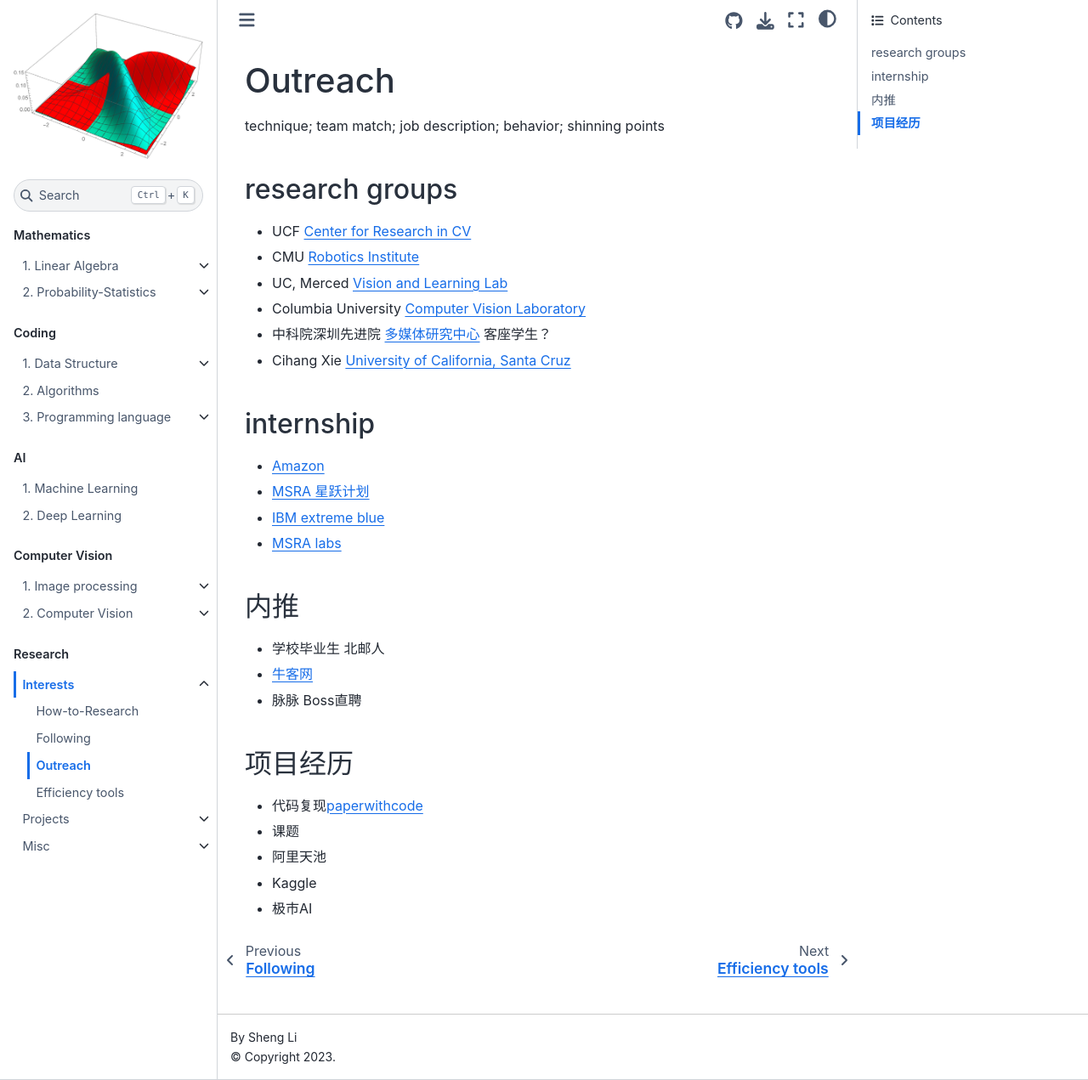
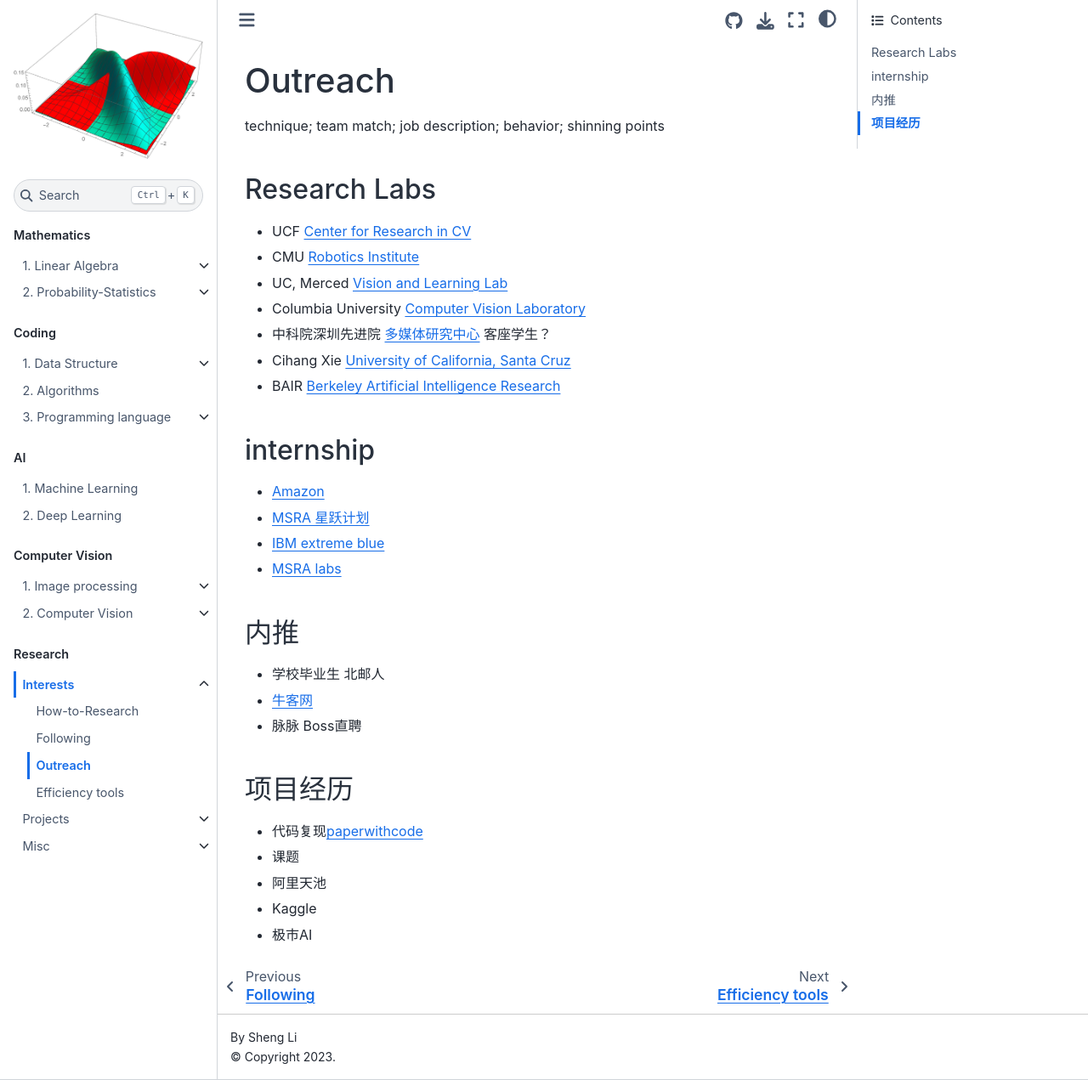
Before and after one commit to EeToSe/EeToSe.github.io, a Jupyter Book: the page built from chapters/10/2/2/outreach.md, in a window 1280 px wide and 1271 px high. Shown: the whole window at 85% size. Built offline with Jupyter Book 1.0.4 settings and Sphinx 7.4.7 and the Sphinx Book theme 1.1.4, drawn with Linux system fonts in a browser that asks for light colours; pages that are not in the unit, such as notebooks, are missing from menus.

Commit message:
update :)

```diff
--- a/chapters/10/2/2/outreach.md
+++ b/chapters/10/2/2/outreach.md
@@ -1,13 +1,14 @@
 # Outreach
 technique; team match; job description; behavior; shinning points
 
-## research groups
+## Research Labs
 - UCF [Center for Research in CV](https://www.crcv.ucf.edu/)
 - CMU [Robotics Institute](https://www.ri.cmu.edu/research/)
 - UC, Merced [Vision and Learning Lab](http://vllab.ucmerced.edu/)
 - Columbia University [Computer Vision Laboratory](https://www.cs.columbia.edu/CAVE/)
 - 中科院深圳先进院 [多媒体研究中心](http://mmlab.siat.ac.cn/) 客座学生？
 - Cihang Xie [University of California, Santa Cruz](https://cihangxie.github.io/)
+- BAIR [Berkeley Artificial Intelligence Research](https://bair.berkeley.edu/)
 
 ## internship
 - [Amazon](https://www.amazon.jobs/zh/teams/internships-for-students)
```
Also changed, not shown: chapters/10/1/2/results.md (+2 -0 lines), chapters/10/2/1/how.md (+2 -0 lines).
